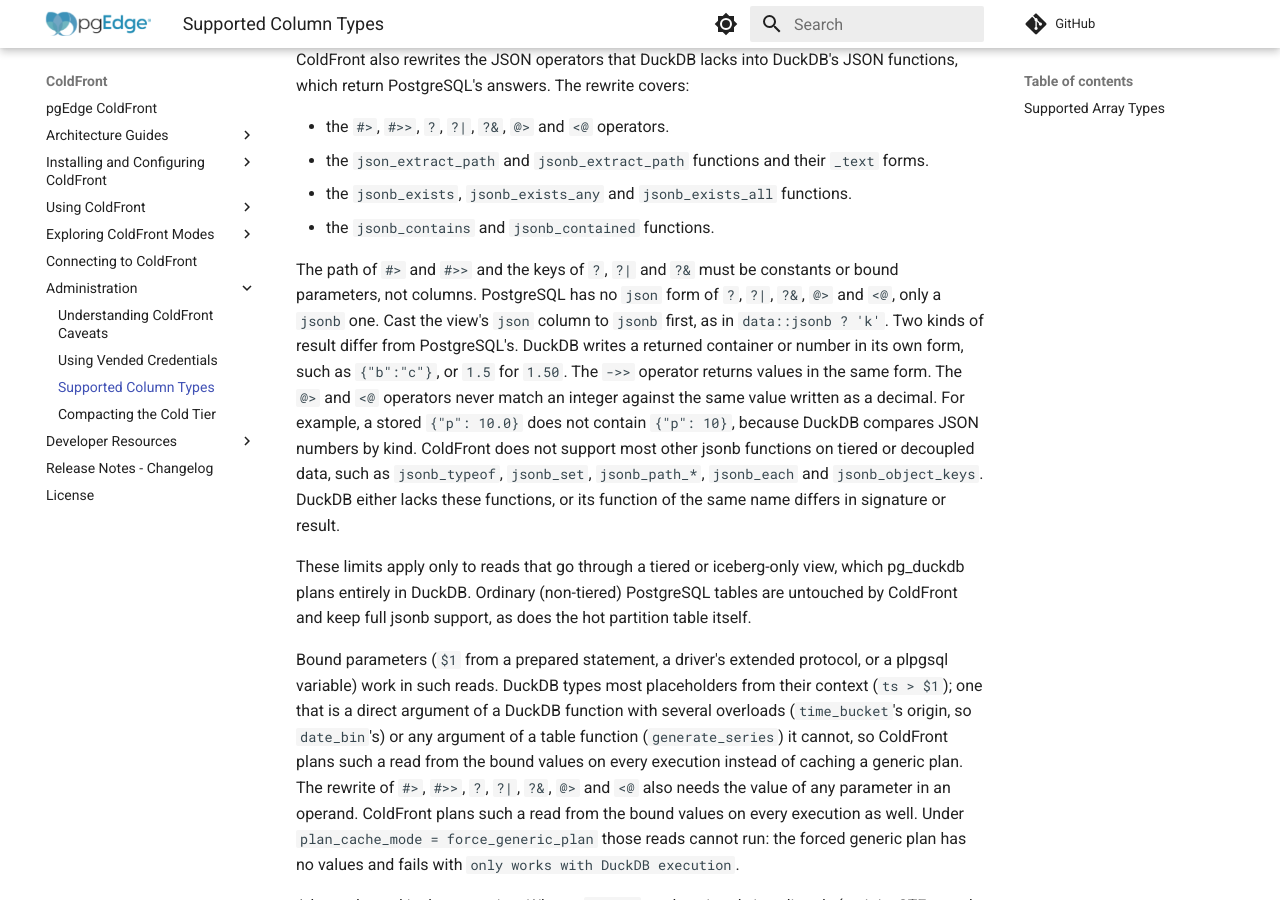
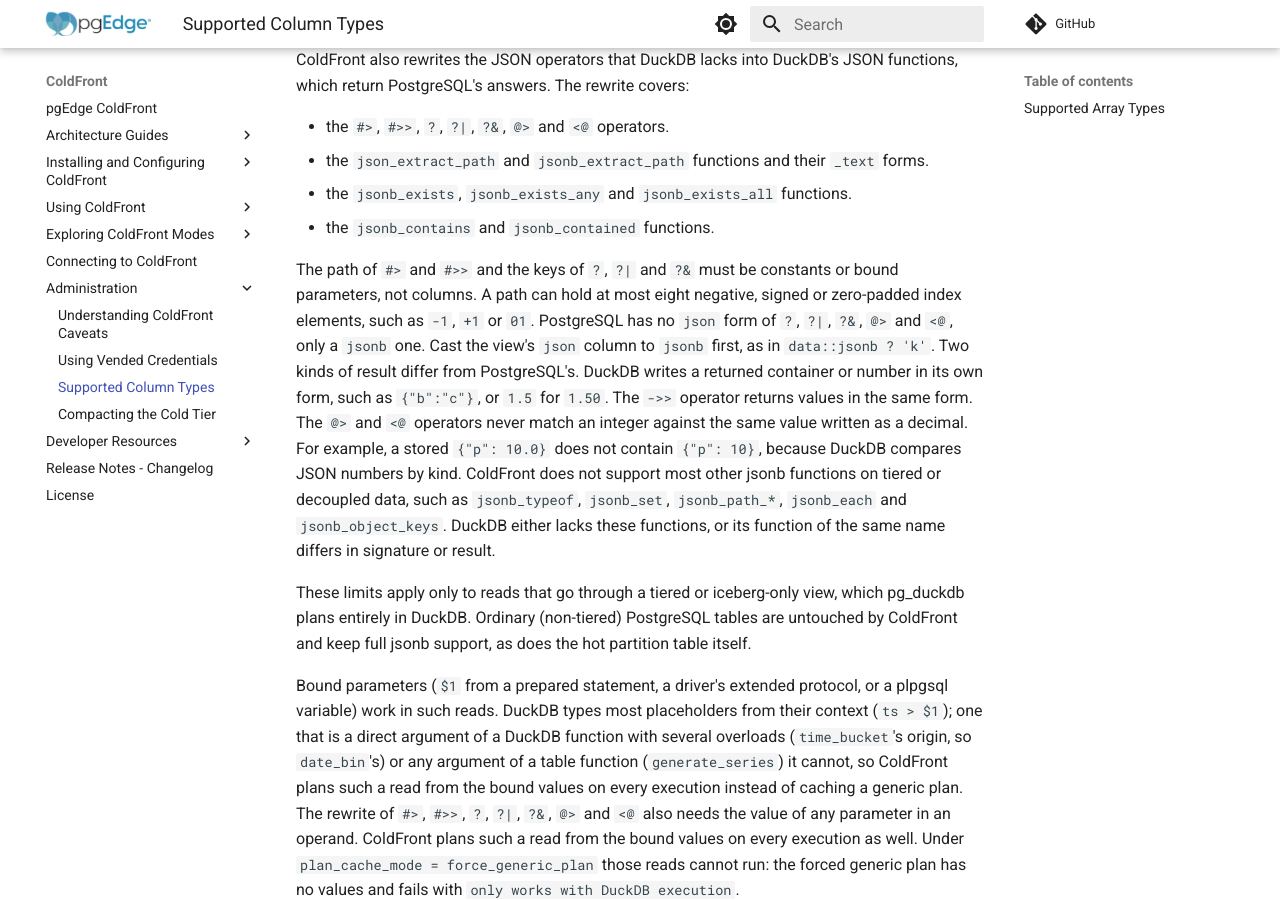
Before and after one commit to pgEdge/coldfront, an MkDocs documentation site: the page built from docs/supported_types.md, in a window 1280 px wide and 900 px high, scrolled down 2469 px. Built offline with MkDocs 1.6.1 and Material for MkDocs 9.7.7, drawn with Linux system fonts in a browser that asks for light colours; comment, search, counter and statistics services are not loaded.

Commit message:
fix: cap the elements of a JSON path that may be an array index or an object key

```diff
--- a/docs/supported_types.md
+++ b/docs/supported_types.md
@@ -114,18 +114,19 @@ functions, which return PostgreSQL's answers. The rewrite covers:
 - the `jsonb_contains` and `jsonb_contained` functions.
 
 The path of `#>` and `#>>` and the keys of `?`, `?|` and `?&` must be constants
-or bound parameters, not columns. PostgreSQL has no `json` form of `?`, `?|`,
-`?&`, `@>` and `<@`, only a `jsonb` one. Cast the view's `json` column to
-`jsonb` first, as in `data::jsonb ? 'k'`. Two kinds of result differ from
-PostgreSQL's. DuckDB writes a returned container or number in its own form,
-such as `{"b":"c"}`, or `1.5` for `1.50`. The `->>` operator returns values in
-the same form. The `@>` and `<@` operators never match an integer against the
-same value written as a decimal. For example, a stored `{"p": 10.0}` does not
-contain `{"p": 10}`, because DuckDB compares JSON numbers by kind. ColdFront
-does not support most other jsonb functions on tiered or decoupled data, such
-as `jsonb_typeof`, `jsonb_set`, `jsonb_path_*`, `jsonb_each` and
-`jsonb_object_keys`. DuckDB either lacks these functions, or its function of
-the same name differs in signature or result.
+or bound parameters, not columns. A path can hold at most eight negative,
+signed or zero-padded index elements, such as `-1`, `+1` or `01`. PostgreSQL
+has no `json` form of `?`, `?|`, `?&`, `@>` and `<@`, only a `jsonb` one. Cast
+the view's `json` column to `jsonb` first, as in `data::jsonb ? 'k'`. Two kinds
+of result differ from PostgreSQL's. DuckDB writes a returned container or
+number in its own form, such as `{"b":"c"}`, or `1.5` for `1.50`. The `->>`
+operator returns values in the same form. The `@>` and `<@` operators never
+match an integer against the same value written as a decimal. For example, a
+stored `{"p": 10.0}` does not contain `{"p": 10}`, because DuckDB compares JSON
+numbers by kind. ColdFront does not support most other jsonb functions on
+tiered or decoupled data, such as `jsonb_typeof`, `jsonb_set`, `jsonb_path_*`,
+`jsonb_each` and `jsonb_object_keys`. DuckDB either lacks these functions, or
+its function of the same name differs in signature or result.
 
 These limits apply only to reads that go through a tiered or iceberg-only view,
 which pg_duckdb plans entirely in DuckDB. Ordinary (non-tiered) PostgreSQL
```
Also changed, not shown: 3 other files.
